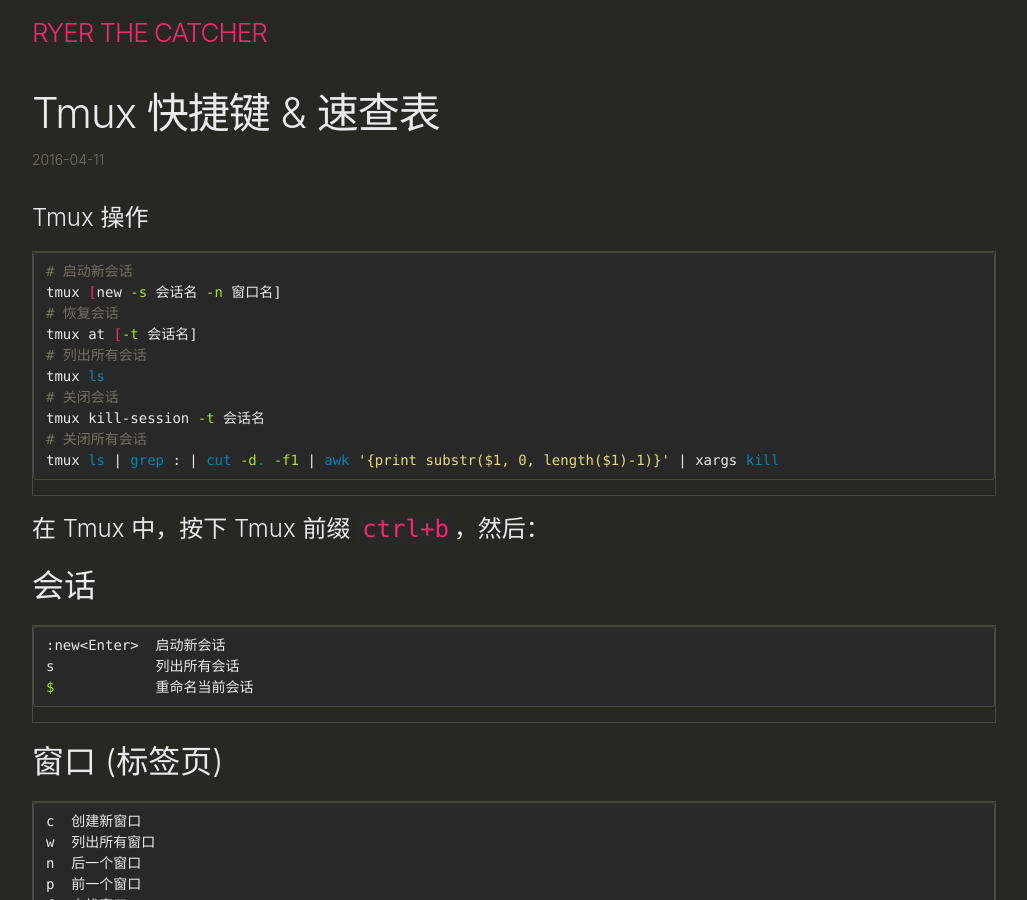
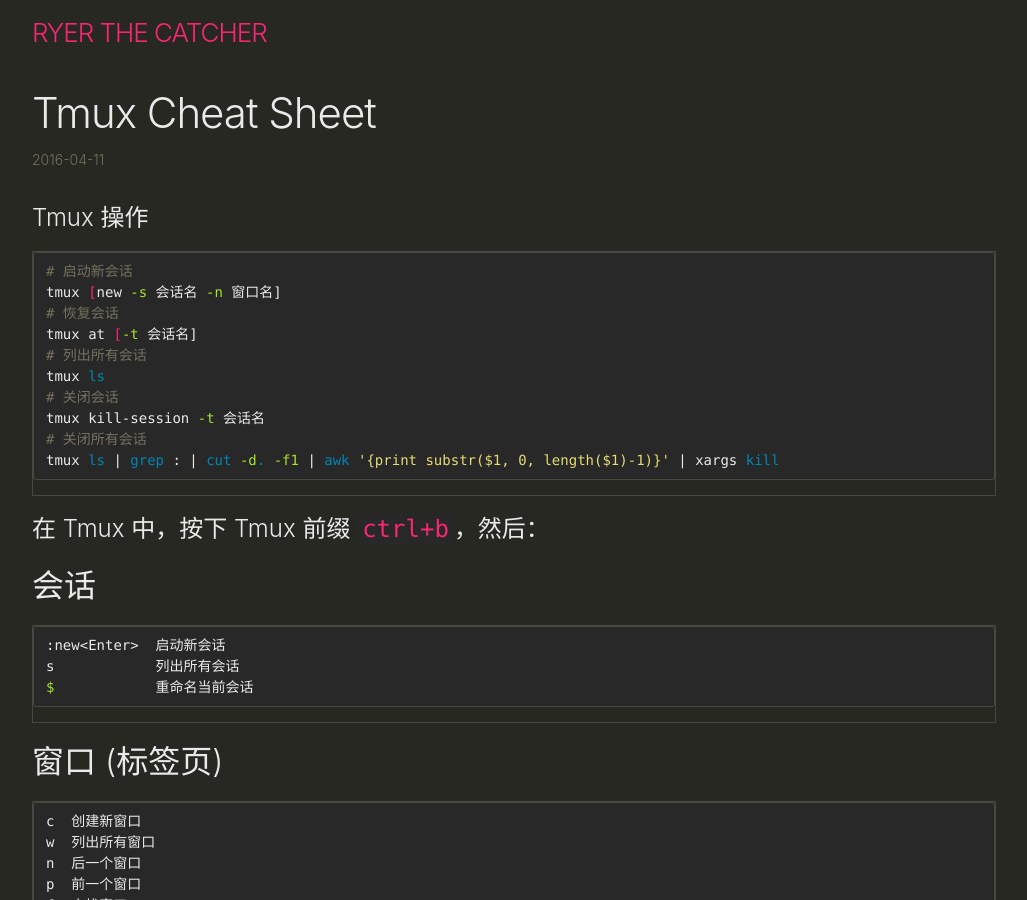
Before and after one commit to ryerh/ryerh.github.io, a Jekyll site: the page built from _posts/2016-04-11-tmux-cheat-sheet.markdown, in a window 1280 px wide and 900 px high. Shown: the whole window, without its empty margins (126-1153 px from the left). Built offline with Jekyll 4.4.1, drawn with Linux system fonts in a browser that asks for light colours.

Commit message:
Updated Tmux Cheat Sheet

```diff
--- a/_posts/2016-04-11-tmux-cheat-sheet.markdown
+++ b/_posts/2016-04-11-tmux-cheat-sheet.markdown
@@ -1,8 +1,9 @@
 ---
-title: Tmux 快捷键 & 速查表
-date: 2016-04-11 17:14:01 +08:00
+title: Tmux Cheat Sheet
+date: 2016-04-11 17:14:00 +08:00
 categories:
 - linux
+- cheat sheet
 layout: post
 ---
 
```
